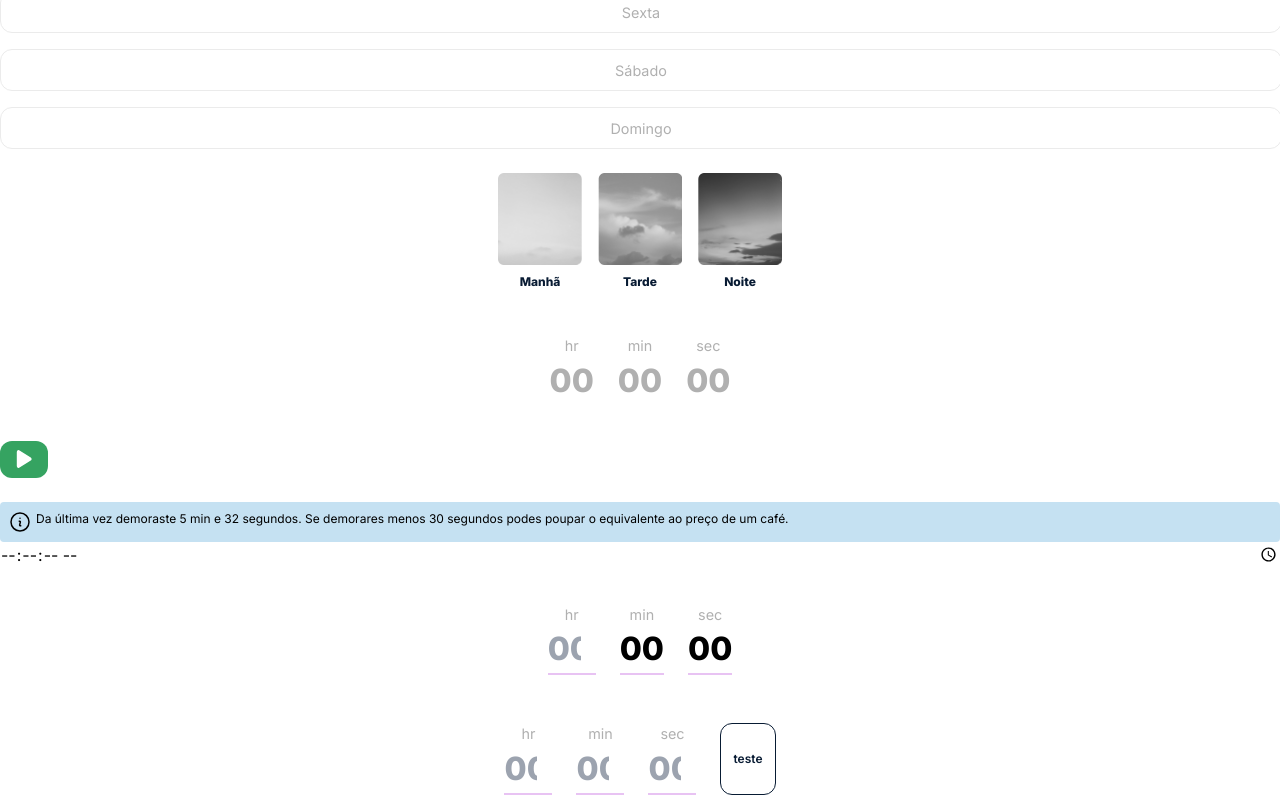
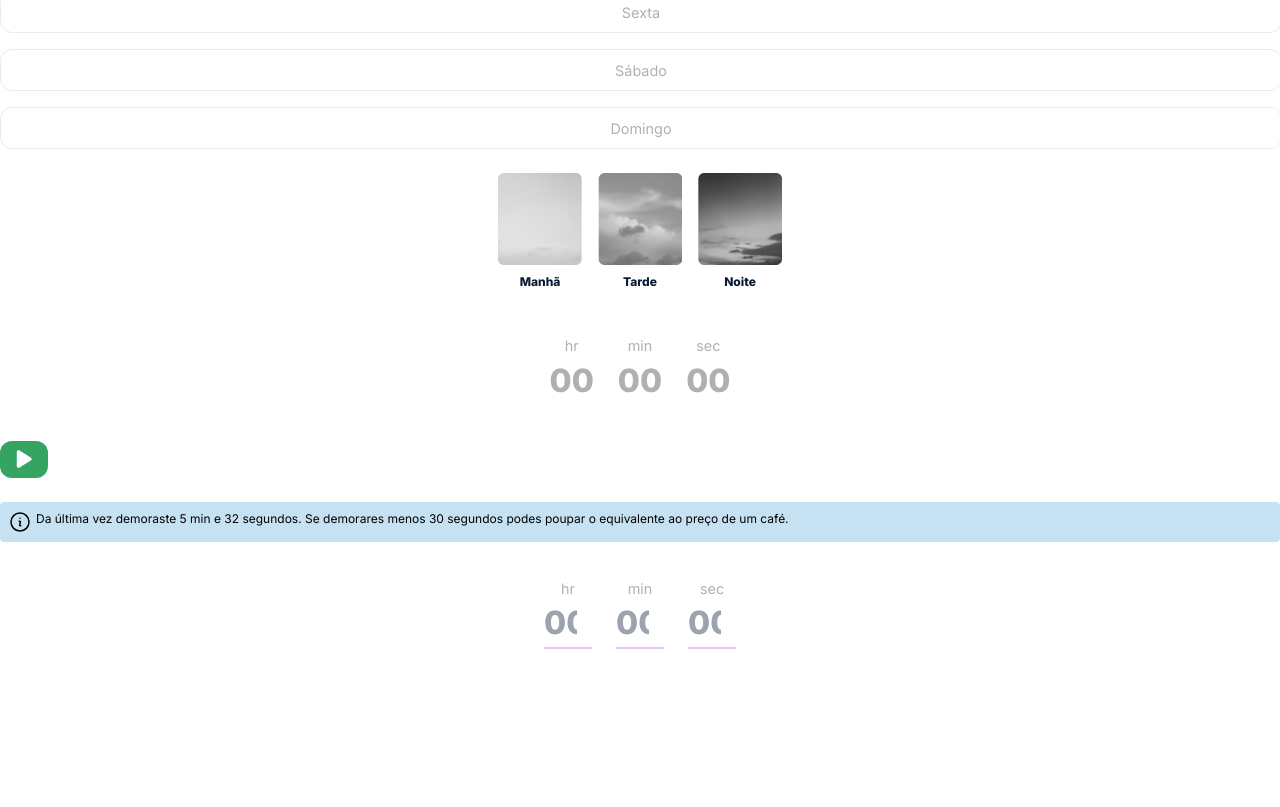
Before and after one commit to almt00/savee, a Next.js app: page /Testing in a window 1280 px wide. Shown: the part 1195-2002 px from the top of the page. After the commit the page ends 1856 px from the top, so only its background shows below. Built offline with nearby package versions, Linux system fonts and the light colour scheme.

Commit message:
cleaned up files

```diff
--- a/components/routines/TimeSelector.js
+++ b/components/routines/TimeSelector.js
@@ -1,55 +1,49 @@
 import { styled } from "@stitches/react";
 import React from "react";
-import Button from "../elements/Button";
-
 
 export default function TimeSelector() {
   return (
     <>
-        <input
-          type="time"
-          id="time"
-          min="00:01:00"
-          max="24:00:00"
-          className="w-full border-0"
-          step={1}
-          required
-        ></input>
-      <div className={`flex gap-6 justify-center text-center p-3 mt-6`}>
+      <form className={`flex gap-6 justify-center text-center p-3 mt-6`}>
         <div className="border-b-2 border-purple">
           <p className="text-muted">hr</p>
-          <Input type="number" placeholder="00" maxLength="2" min={0} max={24} />
+          <Input
+            type="number"
+            placeholder="00"
+            maxLength="2"
+            min={0}
+            max={24}
+          />
         </div>
         <div className="border-b-2 border-purple">
           <p className="text-muted">min</p>
-          <h1>00</h1>
+          <Input
+            type="number"
+            placeholder="00"
+            maxLength="2"
+            min={0}
+            max={60}
+            required
+          />
         </div>
         <div className="border-b-2 border-purple">
           <p className="text-muted">sec</p>
-          <h1>00</h1>
+          <Input
+            type="number"
+            placeholder="00"
+            maxLength="2"
+            min={0}
+            max={60}
+            required
+          />
         </div>
-      </div>
-      <form className={`flex gap-6 justify-center text-center p-3 mt-6`}>
-        <div className="border-b-2 border-purple">
-          <p className="text-muted">hr</p>
-          <Input type="number" placeholder="00" maxLength="2" min={0} max={24} />
-        </div>
-        <div className="border-b-2 border-purple">
-          <p className="text-muted">min</p>
-          <Input type="number" placeholder="00" maxLength="2" min={0} max={60} required/>
-        </div>
-        <div className="border-b-2 border-purple">
-          <p className="text-muted">sec</p>
-          <Input type="number" placeholder="00" maxLength="2" min={0} max={60} required/>
-        </div>
-        <Button type="submit" >teste</Button>
       </form>
     </>
   );
 }
 
 const Input = styled("input", {
-    "-webkit-appearance": "none",
+  "-webkit-appearance": "none",
   maxWidth: "3rem",
   height: "3rem",
   fontSize: "$h1",
```
